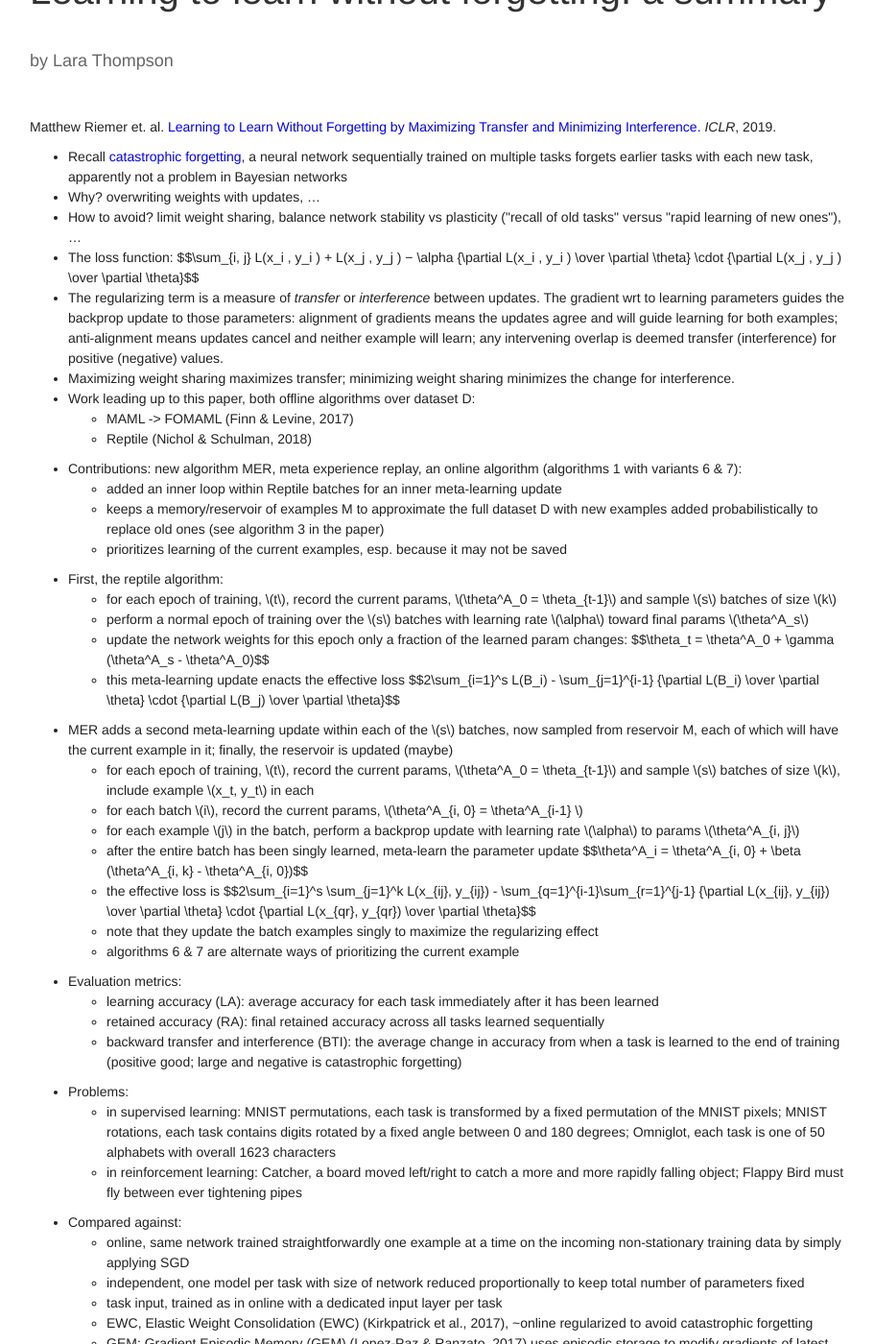
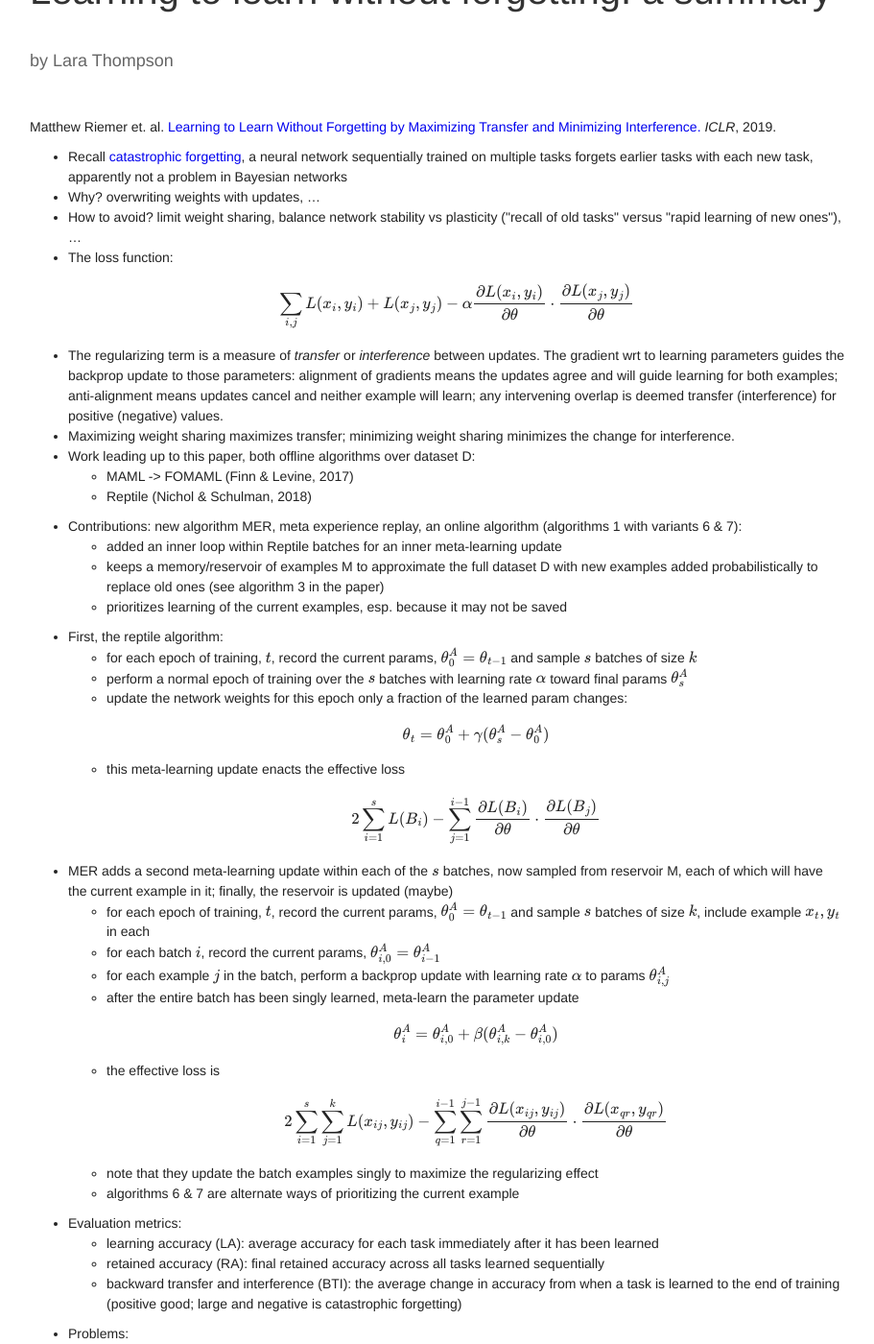
Before and after one commit to lrthomps/lrthomps.github.io, a Jekyll site: the page built from _posts/2019-08-28-learning-to-learn-without-forgetting-summary.md, in a window 1280 px wide and 1400 px high, scrolled down 201 px. Shown: the whole window at 96% size, without its empty margins (184-1095 px from the left). Built offline with Jekyll 4.4.1, drawn with Linux system fonts in a browser that asks for light colours; formulas are drawn with MathJax 3.

Commit message:
added mathjax, lost in translation!

```diff
--- /dev/null
+++ b/_includes/mathjax_support.html
@@ -0,0 +1,6 @@
+<script type="text/x-mathjax-config">
+ MathJax.Hub.Config({tex2jax: {inlineMath: [['$','$'], ['\\(','\\)']]}});
+</script>
+<script type="text/javascript"
+        src="https://cdn.mathjax.org/mathjax/latest/MathJax.js?config=TeX-MML-AM_CHTML">
+</script>
--- a/_layouts/plain.html
+++ b/_layouts/plain.html
@@ -7,6 +7,9 @@
     <meta http-equiv="X-UA-Compatible" content="IE=edge">
     <meta name="viewport" content="width=device-width, initial-scale=1, shrink-to-fit=no">
 
+    {% if page.use_math %}
+      {% include mathjax_support.html %}
+    {% endif %}
 
     <link href='{{ "feed.xml" | relative_url }}' rel='alternate' type='application/atom+xml'>
     <link rel="stylesheet" href="{{ "/assets/css/style.css" | relative_url }}">
```
